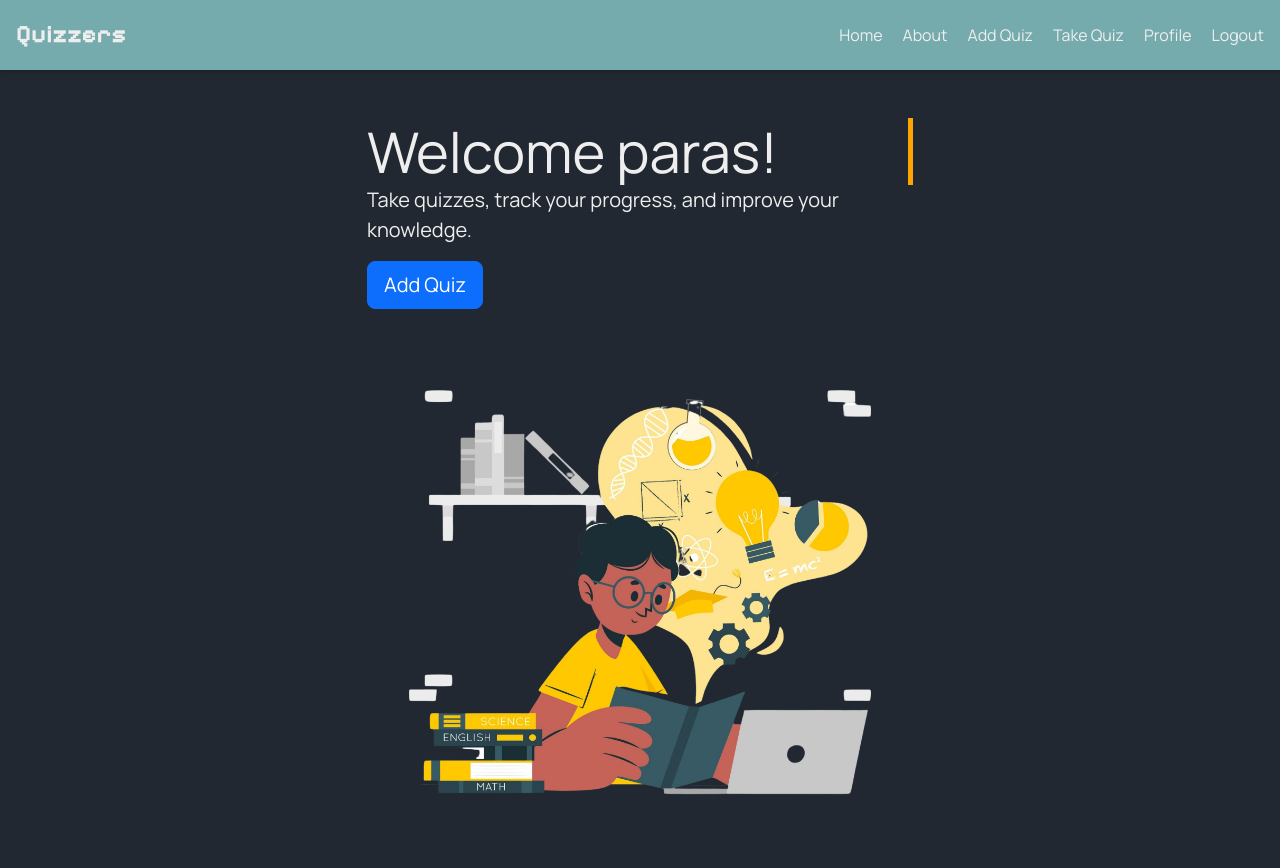
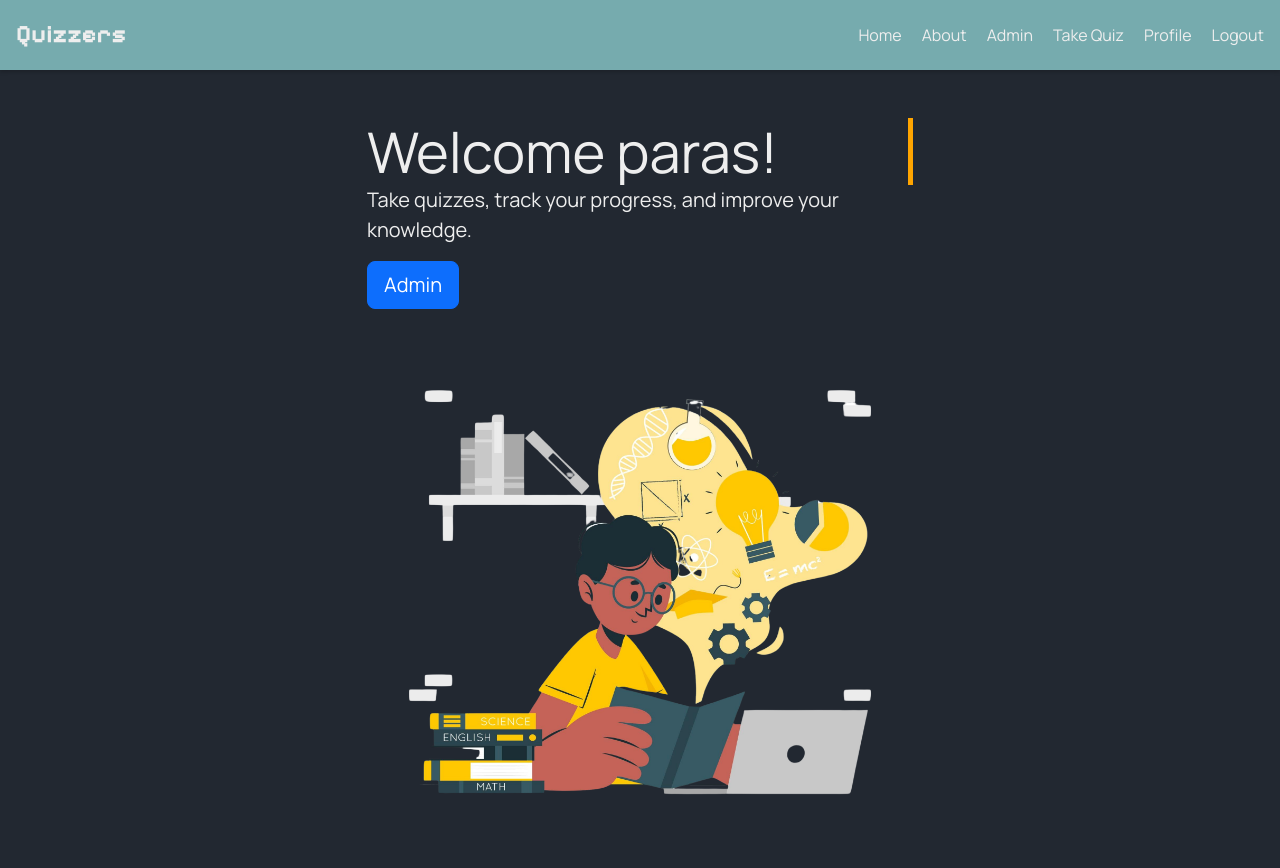
Before and after one commit to drdholu/quizzers, a Django app: page / in a window 1280 px wide. Shown: the top 868 px of the page. Run offline with Django 5.2, Linux system fonts and the light colour scheme; a user stored in the database is signed in; some libraries are stand-ins or nearby versions.

Commit message:
minor ui change

```diff
--- a/quiz/templates/home.html
+++ b/quiz/templates/home.html
@@ -12,7 +12,7 @@
           Take quizzes, track your progress, and improve your knowledge.
         </p>
         {% if user.is_staff %}
-          <a class="btn btn-primary btn-lg" href="{% url 'admin:index' %}" role="button">Add Quiz</a>
+          <a class="btn btn-primary btn-lg" href="{% url 'admin:index' %}" role="button">Admin</a>
         {% else %}
           <a class="btn btn-primary btn-lg" href="/quiz_list" role="button">Take Quiz</a>
         {% endif %}
--- a/templates/index.html
+++ b/templates/index.html
@@ -36,10 +36,8 @@
             <li><a href="{% url 'quiz_about' %}">About</a></li>
             {% if user.is_authenticated %}
               {% if user.is_staff %}
-              <li><a href="{% url 'admin:index' %}">Add Quiz</a></li>
-                {% if user.is_superuser %}
-                  <li><a href="/quiz_list">Take Quiz</a></li>
-                {% endif %}
+              <li><a href="{% url 'admin:index' %}">Admin</a></li>
+              <li><a href="/quiz_list">Take Quiz</a></li>
               {% else %}
               <li><a href="/quiz_list">Take Quiz</a></li>
               {%endif%}
```
